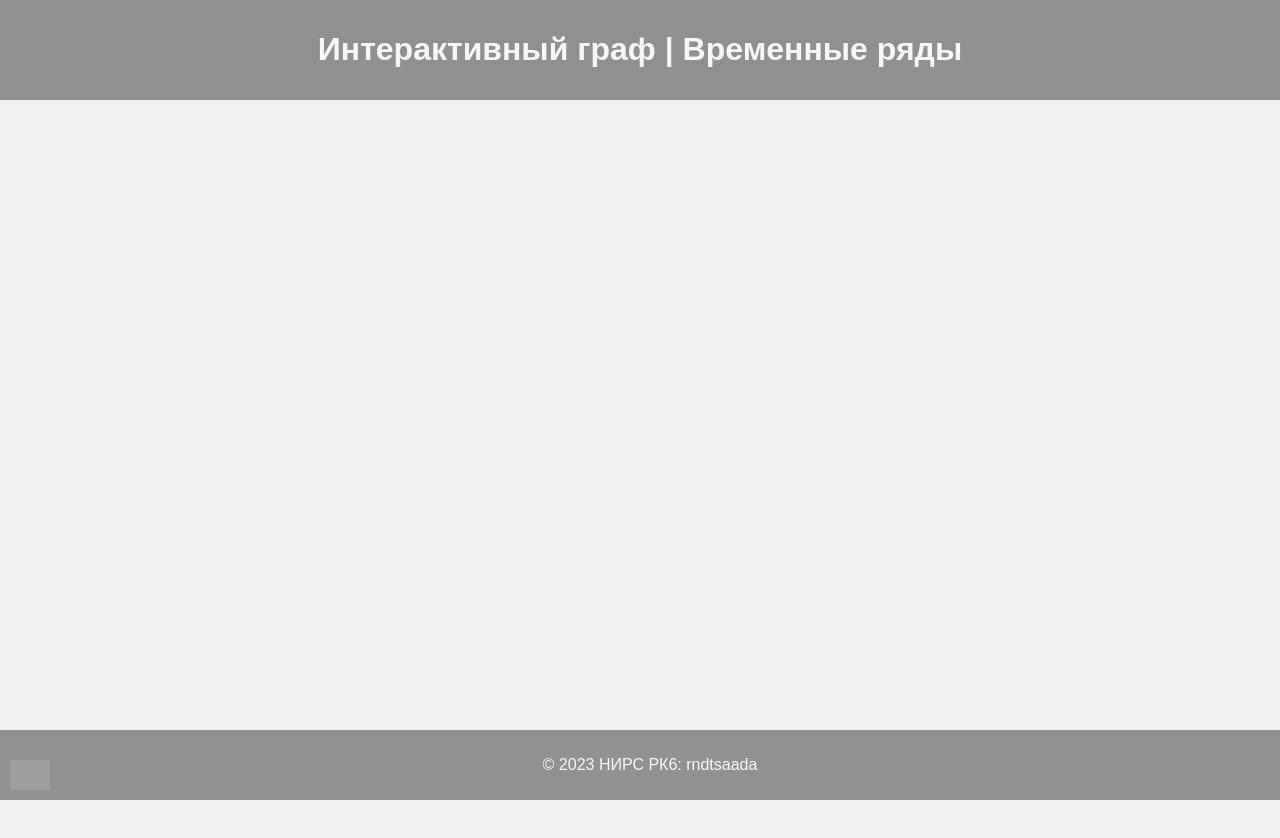
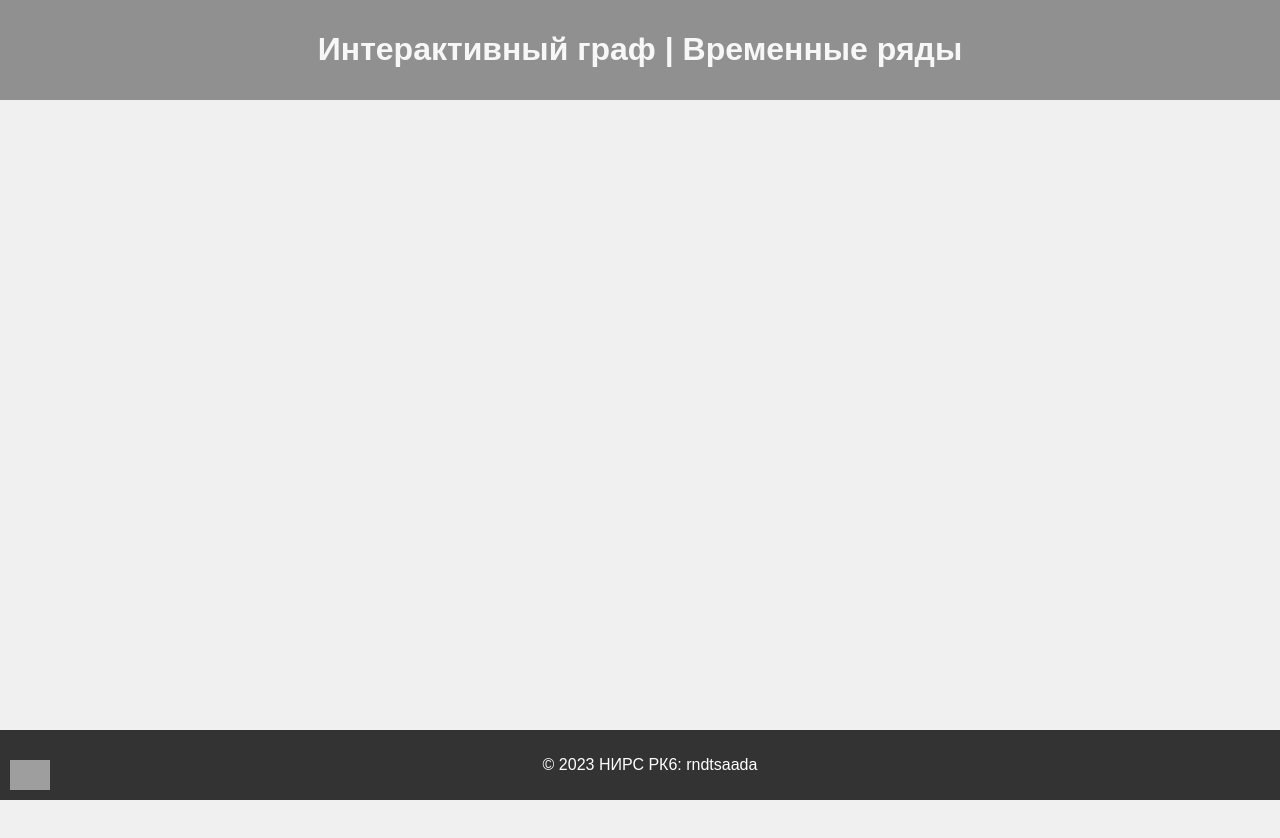
Before and after one commit to sarychief/tsa, a plain HTML site: page index.html in a window 1280 px wide. Drawn offline with nearby package versions, Linux system fonts and the light colour scheme; no server answers; grey boxes are pictures that could not be loaded.

Commit message:
Update index.html

```diff
--- a/index.html
+++ b/index.html
@@ -58,7 +58,7 @@
           position: fixed;
           bottom: 0;
           width: 100%;
-          opacity: 0.5;
+          opacity: 1.0;
       }
   </style>
 </head>
```
